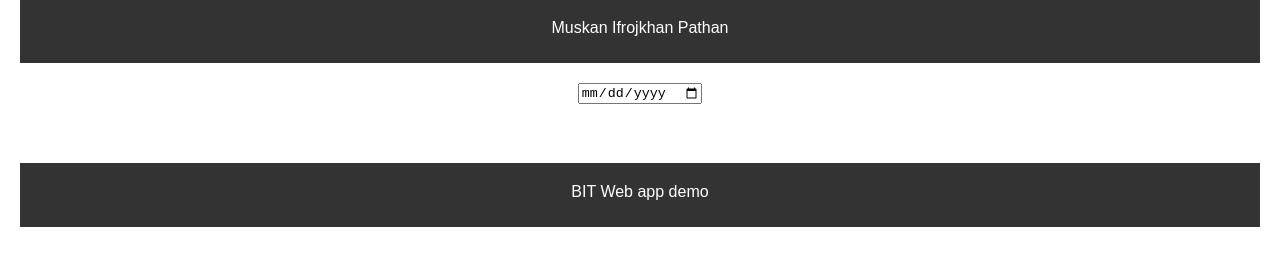
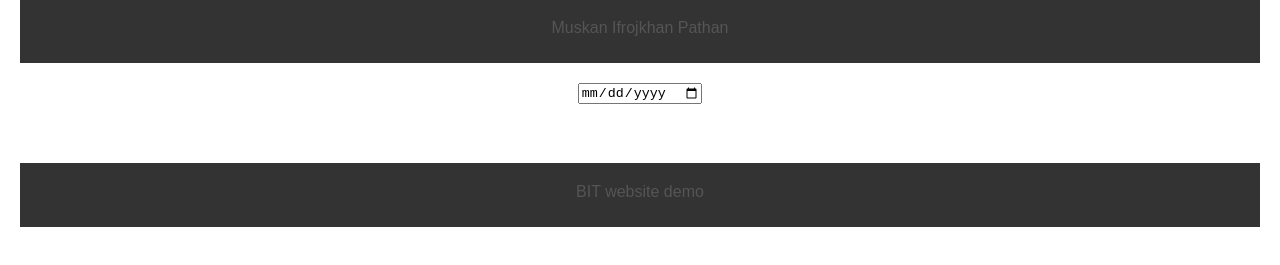
Before and after one commit to MuskanPathan2605/HTMLGalaxy, a plain HTML site: page index.html in a window 1280 px wide. Shown: the part 91-356 px from the top of the page. Drawn offline with Linux system fonts and the light colour scheme.

Commit message:
index.html

```diff
--- a/index.html
+++ b/index.html
@@ -40,7 +40,7 @@
 
     <header>
         <h1>Astronomy Picture of the Day</h1>
-        <p style= "color : white;"> Muskan Ifrojkhan Pathan</p>
+        <p>Muskan Ifrojkhan Pathan</p>
     </header>
 
     <h2></h2>
@@ -51,7 +51,7 @@
     <p class="caption" id="caption"></p>
 
     <footer>
-        <p style="color : white ;">BIT Web app demo</p>
+        <p> BIT website demo</p>
     </footer>
 
     <script type="text/javascript">
```
